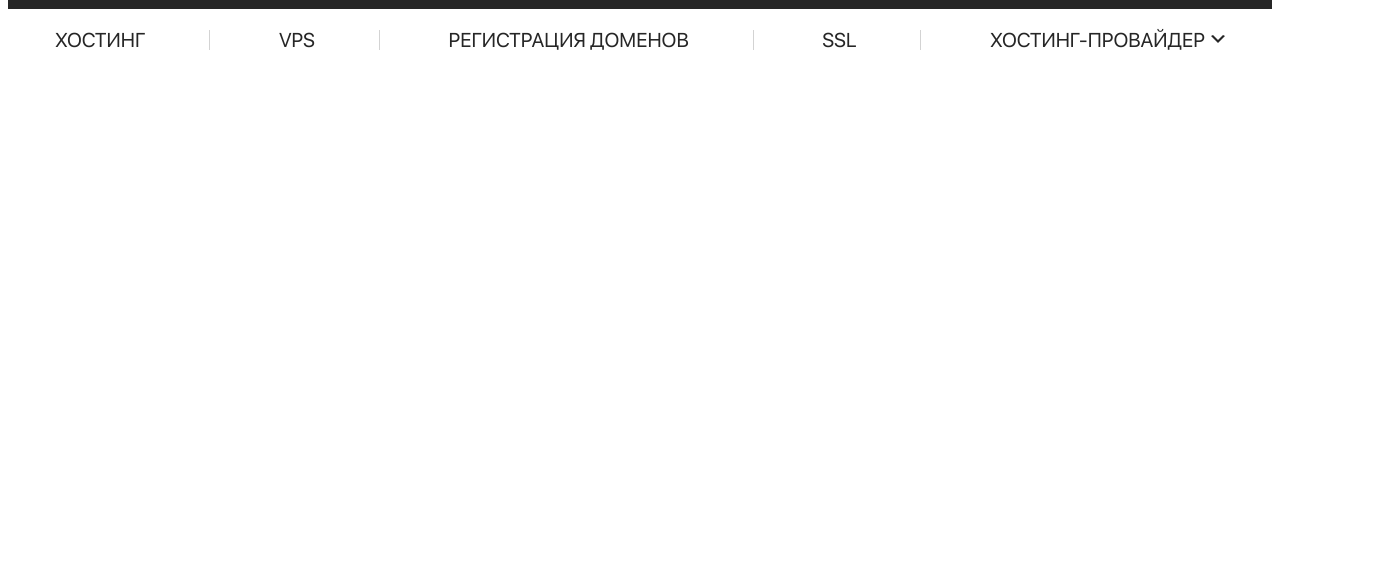
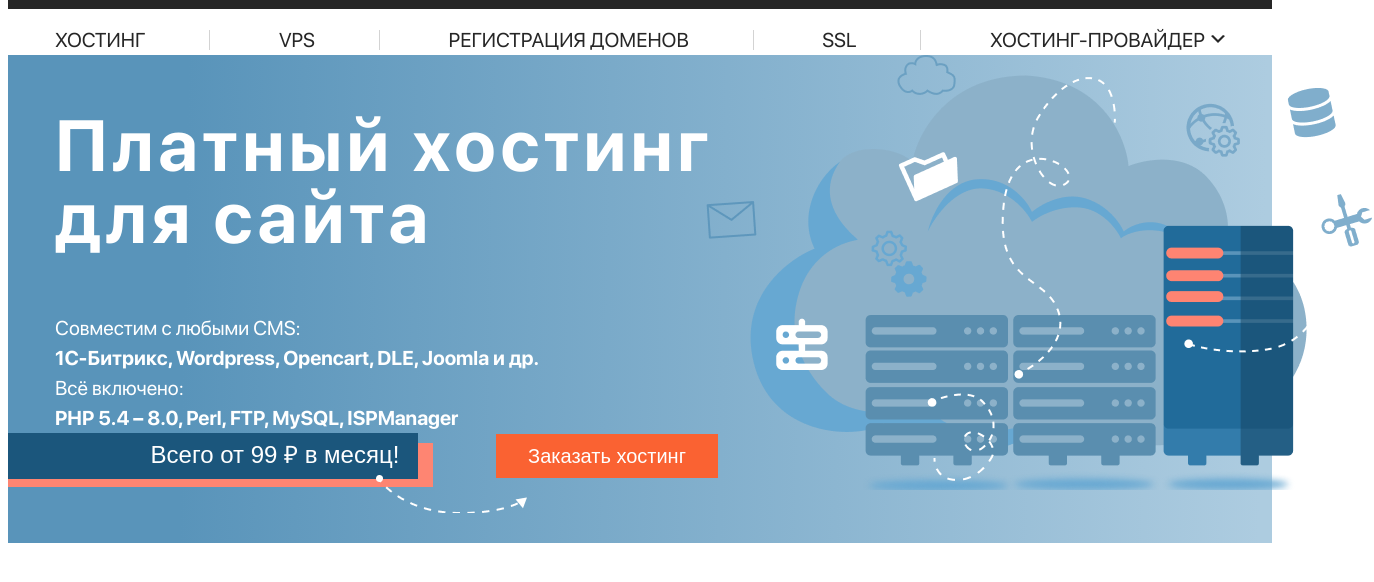
Before and after one commit to Kotwade/hosting, a website: page source/index.html in a window 1280 px wide. Shown: the part 112-694 px from the top of the page, 1374 px wide, since content can reach past the window. Drawn offline with nearby package versions, Linux system fonts and the light colour scheme; files that its build step writes are made by us from their sources.

Commit message:
Добавляет первый экран

```diff
--- a/source/index.html
+++ b/source/index.html
@@ -33,5 +33,21 @@
       </ul>
     </nav>
   </header>
+  <main class="page-main">
+    <section class="hosting">
+      <div class="hosting__wrapper">
+        <h1>Платный хостинг для сайта</h1>
+        <p>Совместим с любыми CMS:</p>
+        <b>1С-Битрикс, Wordpress, Opencart, DLE, Joomla и др.</b>
+        <p>Всё включено:</p>
+        <b>PHP 5.4 – 8.0, Perl, FTP, MySQL, ISPManager</b>
+      </div>
+      <div class="hosting__buttons">
+        <button class="hosting__blue-button" type="button">Всего от 99 ₽ в месяц!</button>
+        <div class="hosting__back"></div>
+        <button class="hosting__orange-button" type="button">Заказать хостинг</button>
+      </div>
+    </section>
+  </main>
 </body>
 </html>
--- /dev/null
+++ b/source/sass/blocks/hosting.scss
@@ -0,0 +1,93 @@
+.hosting {
+  background: linear-gradient(91.05deg, #5994BA 14.15%, #ADCCE0 99%);
+  position: relative;
+  padding-bottom: 64px;
+}
+
+.hosting::after {
+  content: "";
+  position: absolute;
+  background-image: url("../img/server.png");
+  background-repeat: no-repeat;
+  top: 0;
+  left: 695px;
+  width: 671px;
+  height: 435px;
+}
+
+.hosting__wrapper {
+  width: 1170px;
+  margin: 0 auto;
+  text-align: left;
+  padding-top: 54px;
+}
+
+.hosting__wrapper h1 {
+  font-size: 72px;
+  line-height: 72px;
+  width: 660px;
+  color: $white;
+  letter-spacing: 0.06em;
+  margin-top: 0;
+}
+
+.hosting__wrapper p {
+  color: $white;
+  margin: 0;
+  padding: 0;
+}
+
+.hosting__wrapper b {
+  color: $white;
+  margin: 0;
+  padding: 0;
+}
+
+.hosting__buttons {
+  position: relative;
+}
+
+.hosting__blue-button {
+  background-color: $blue-dark;
+  width: 410px;
+  padding-left: 130px;
+  padding-top: 4px;
+  padding-bottom: 6px;
+  font-size: 24px;
+  line-height: 36px;
+  color: $white;
+  border: none;
+  margin-right: 74px;
+  position: relative;
+  z-index: 10;
+}
+
+.hosting__blue-button::after {
+  content: "";
+  position: absolute;
+  background-image: url("../img/arrow.png");
+  background-repeat: no-repeat;
+  width: 151px;
+  height: 38px;
+  top: 42px;
+  right: -109px;
+}
+
+.hosting__back {
+  position: absolute;
+  width: 425px;
+  height: 44px;
+  top: 10px;
+  left: 0;
+  background-color: #fe8572;
+  z-index: 1;
+}
+
+.hosting__orange-button {
+  background-color: $orange;
+  padding: 7px 32px;
+  font-size: 20px;
+  line-height: 30px;
+  color: $white;
+  border: none;
+}
--- a/source/sass/style.scss
+++ b/source/sass/style.scss
@@ -2,3 +2,4 @@
 @import "./global/variables.scss";
 @import "./blocks/page.scss";
 @import "./blocks/page-header.scss";
+@import "./blocks/hosting.scss";
```
Also changed, not shown: build/css/style.min.css, build/img/arrow.png (added), build/img/server.png (added), build/index.html, source/img/arrow.png (added), source/img/server.png (added), 1 other file.
